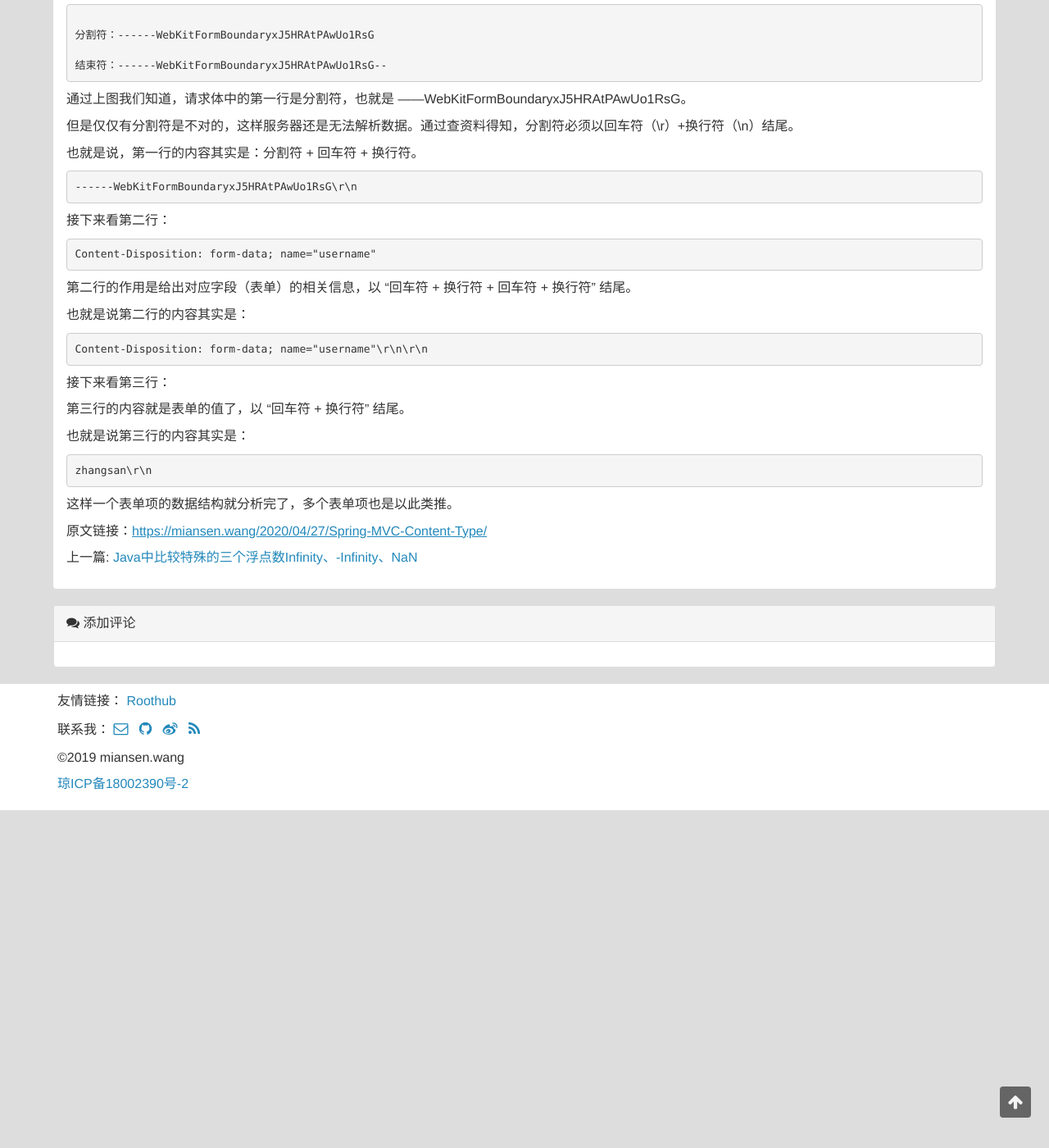
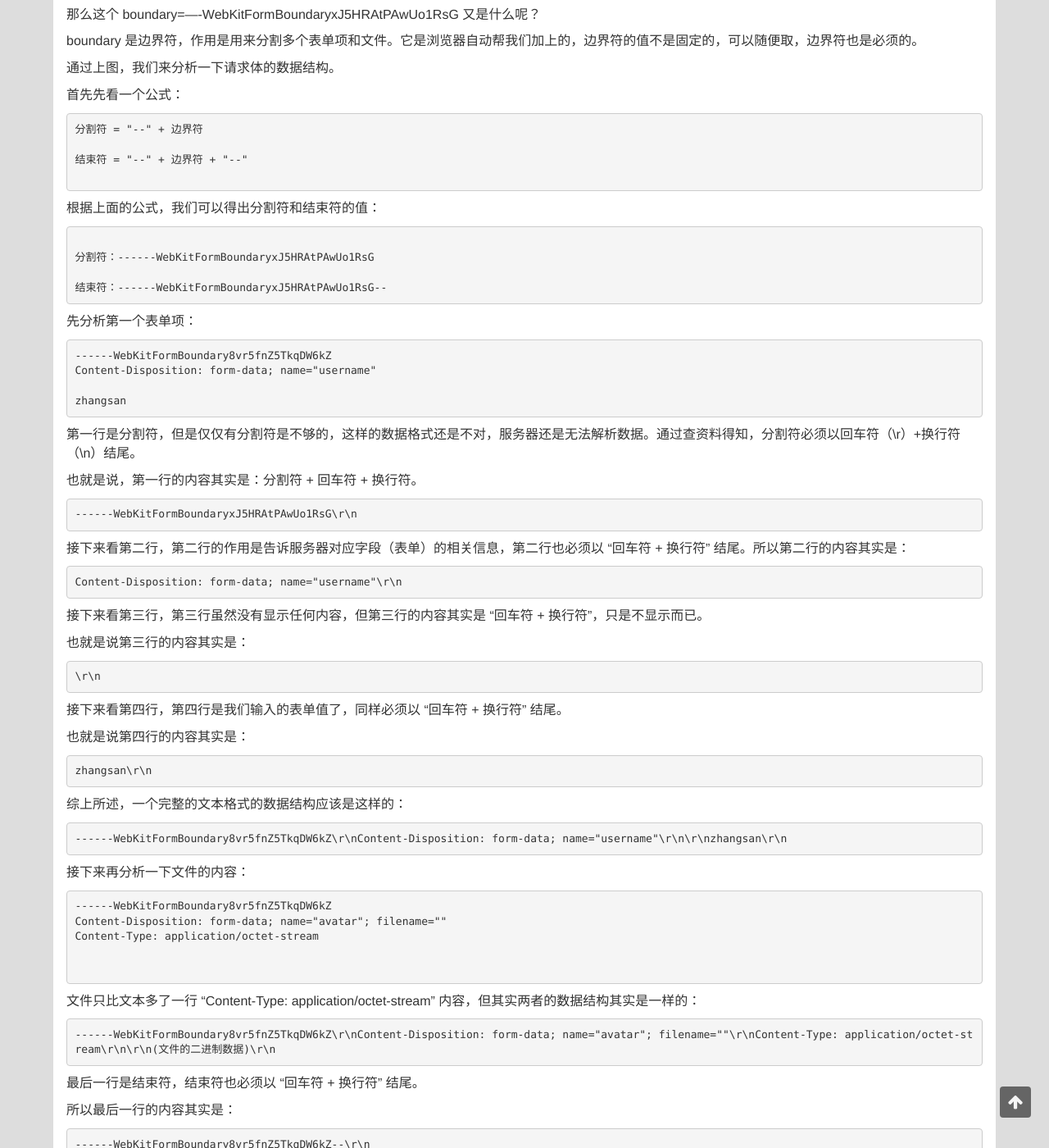
Before and after one commit to miansen/miansen.github.io, a Jekyll site: the page built from _posts/2020-05-01-Content-Type.md, in a window 1280 px wide and 1400 px high, scrolled down 3826 px. Shown: the whole window at 82% size. Built offline with Jekyll 4.4.1, drawn with Linux system fonts in a browser that asks for light colours; comment, search, counter and statistics services are not loaded; some of the changed text lies outside the part shown.

Commit message:
2020-05-01-Content-Type.md

````diff
--- a/_posts/2020-05-01-Spring-MVC-Content-Type.md
+++ b/_posts/2020-05-01-Content-Type.md
@@ -1,9 +1,9 @@
 ---
 layout: post
-title: Spring MVC 前后端交互的多种数据格式，从 Content-Type 说起
-date: 2020-04-27
-categories: SpringMVC
-tags: SpringMVC Content-Type
+title: 解析前后端交互的多种数据类型
+date: 2020-05-01
+categories: Java
+tags: Content-Type
 author: 龙德
 ---
 
@@ -12,15 +12,19 @@ author: 龙德
 
 在 HTTP 协议的请求头中，有一个很重要的属性：Content-Type，它的作用是：
 
-- 作为请求：该属性的作用是：告诉服务器，客户端发送的数据类型。
+- 作为请求：告诉服务器，客户端发送的数据类型。
 
-- 作为响应：该属性的作用是：告诉客户端，服务器响应的数据类型。
+- 作为响应：告诉客户端，服务器响应的数据类型。
 
 客户端或者服务器拿到数据后，通过该数据类型，就可以正确的解析数据。
 
+由于 GET 请求不存在请求体部分，它的参数都是拼接在 URL 尾部，浏览器把数据转换成一个字符串（key1=value1&key2=value2...），然后把这个字符串追加到 URL 后面，用 ? 分割，因此 GET 请求的请求头不需要设置 Content-Type 字段。
+
+所以下面我们所讲的都是针对 POST 请求而言。
+
 Content-Type 属性的值有很多种，下面列举几种最常见的：
 
-- application/x-www-form-urlencoded
+## application/x-www-form-urlencoded
 
 这是最常见的数据类型，前端表单默认使用的就是这种类型。
 
@@ -38,9 +42,9 @@ Content-Type 属性的值有很多种，下面列举几种最常见的：
 
 当我们点击 "登录" 按钮时，浏览器会将所有内容进行编码，拼接成 "key=value" 的格式，也就是键值对的格式。多个键值对之间用 "&" 分割。
 
-在 Chrome 浏览器中，可以看到请求体的数据格式是这样子的：
+当我们提交时，在 Chrome 浏览器中，可以看到请求体的数据格式是这样子的：
 
-![image](https://miansen.wang/assets/20200501174443.jpg)
+![image](/assets/20200501174443.jpg)
 
 可以看到浏览器帮我们拼接成了键值对的格式，key 就是输入框的 name，而 value 就是我们输入的内容。
 
@@ -51,18 +55,16 @@ Content-Type 属性的值有很多种，下面列举几种最常见的：
 ```java
 @RequestMapping(value = "/login.do", method = RequestMethod.POST)
 public String login(@RequestParam(value = "username") String username,
-					@RequestParam(value = "password") String password) {
-	return "index.jsp";
+          @RequestParam(value = "password") String password) {
+  return "index.jsp";
 }
 ```
 
-各个注解的作用这里就不讲了，不熟悉的话可以去看这篇博客：[Spring MVC 常用的注解](https://miansen.wang/2019/06/24/4)
+当 Spring MVC 收到客户端发送来的数据时，根据 Content-Type 声明的数据类型，通过使用 HandlerAdapter 配置的 HttpMessageConverters 来解析请求体中的数据，然后绑定到相应的 bean 上，bean 的类型、个数和顺序跟我们方法声明的参数是一样的。这样后台就接收到了数据。
 
-当 Spring MVC 收到客户端发送来的数据时，根据 Content-Type 声明的数据类型，通过使用 HandlerAdapter 配置的 HttpMessageConverters 来解析请求体中的数据，然后绑定到相应的 bean 上，bean 的类型、个数和顺序跟我们方法声明的参数是一样的。
+![image](/assets/20200501175733.jpg)
 
-![image](https://miansen.wang/assets/20200501175733.jpg)
-
-- application/json
+## application/json
 
 这也是一种很常见的数据类型，这种类型的数据是序列化后的 JSON 字符串。
 
@@ -82,7 +84,7 @@ public String login(@RequestParam(value = "username") String username,
 @RequestMapping(value = "/login.do", method = RequestMethod.POST)
 @ResponseBody
 public String login(@RequestBody User user) {
-	return "login success.";
+  return "login success.";
 }
 ```
 
@@ -117,9 +119,9 @@ JQuery 的 AJAX 默认传递的是 application/x-www-form-urlencoded 类型的
 
 通过 Chrome 浏览器可以看到请求体的数据格式是这样子的：
 
-![image](https://miansen.wang/assets/20200501181634.jpg)
+![image](/assets/20200501181634.jpg)
 
-- multipart/form-data
+## multipart/form-data
 
 在最初的 http 协议中，没有上传文件方面的功能。后来为了支持文件上传，提高二进制文件的传输效率，新增了 multipart/form-data 数据类型。
 
@@ -141,7 +143,7 @@ JQuery 的 AJAX 默认传递的是 application/x-www-form-urlencoded 类型的
 ```java
 @RequestMapping(value = "/login.do", method = RequestMethod.POST)
 public String login(String username, String password, MultipartFile avatar) {
-	return "index.jsp";
+  return "index.jsp";
 }
 ```
 
@@ -151,7 +153,7 @@ MultipartFile 这个类是用来接受前台传过来的文件。
 
 通过 Chrome 浏览器我们可以看到请求体的数据格式，请看下图：
 
-![image](https://miansen.wang/assets/20200501184458.jpg)
+![image](/assets/20200501184458.jpg)
 
 首先先看 Content-Type 属性，它的值是：multipart/form-data; boundary=----WebKitFormBoundaryxJ5HRAtPAwUo1RsG
 
@@ -159,7 +161,7 @@ multipart/form-data 是我们在表单里指定的数据类型，这个是必须
 
 那么这个 boundary=----WebKitFormBoundaryxJ5HRAtPAwUo1RsG 又是什么呢？
 
-boundary 是边界符，作用是用来分割多个表单项和文件。它是浏览器自动帮我们加上的，边界符的值不是固定的，可以随便取。
+boundary 是边界符，作用是用来分割多个表单项和文件。它是浏览器自动帮我们加上的，边界符的值不是固定的，可以随便取，边界符也是必须的。
 
 
 通过上图，我们来分析一下请求体的数据结构。
@@ -173,7 +175,7 @@ boundary 是边界符，作用是用来分割多个表单项和文件。它是
 
 ```
 
-由此我们可以得出分割符和结束符的值：
+根据上面的公式，我们可以得出分割符和结束符的值：
 
 ```
 
@@ -182,9 +184,16 @@ boundary 是边界符，作用是用来分割多个表单项和文件。它是
 结束符：------WebKitFormBoundaryxJ5HRAtPAwUo1RsG--
 ```
 
-通过上图我们知道，请求体中的第一行是分割符，也就是 ------WebKitFormBoundaryxJ5HRAtPAwUo1RsG。
+先分析第一个表单项：
 
-但是仅仅有分割符是不对的，这样服务器还是无法解析数据。通过查资料得知，分割符必须以回车符（\r）+换行符（\n）结尾。
+```
+------WebKitFormBoundary8vr5fnZ5TkqDW6kZ
+Content-Disposition: form-data; name="username"
+
+zhangsan
+```
+
+第一行是分割符，但是仅仅有分割符是不够的，这样的数据格式还是不对，服务器还是无法解析数据。通过查资料得知，分割符必须以回车符（\r）+换行符（\n）结尾。
 
 
 也就是说，第一行的内容其实是：分割符 + 回车符 + 换行符。
@@ -193,28 +202,61 @@ boundary 是边界符，作用是用来分割多个表单项和文件。它是
 ------WebKitFormBoundaryxJ5HRAtPAwUo1RsG\r\n
 ```
 
-接下来看第二行：
+接下来看第二行，第二行的作用是告诉服务器对应字段（表单）的相关信息，第二行也必须以 "回车符 + 换行符" 结尾。所以第二行的内容其实是：
+
 
 ```
-Content-Disposition: form-data; name="username"
+Content-Disposition: form-data; name="username"\r\n
 ```
 
-第二行的作用是给出对应字段（表单）的相关信息，以 "回车符 + 换行符 + 回车符 + 换行符" 结尾。
+接下来看第三行，第三行虽然没有显示任何内容，但第三行的内容其实是 "回车符 + 换行符"，只是不显示而已。
 
-也就是说第二行的内容其实是：
+也就是说第三行的内容其实是：
 
 ```
-Content-Disposition: form-data; name="username"\r\n\r\n
+\r\n
 ```
 
-接下来看第三行：
+接下来看第四行，第四行是我们输入的表单值了，同样必须以 "回车符 + 换行符" 结尾。
 
-第三行的内容就是表单的值了，以 "回车符 + 换行符" 结尾。
-
-也就是说第三行的内容其实是：
+也就是说第四行的内容其实是：
 
 ```
 zhangsan\r\n
 ```
 
-这样一个表单项的数据结构就分析完了，多个表单项也是以此类推。
+综上所述，一个完整的文本格式的数据结构应该是这样的：
+
+
+```
+------WebKitFormBoundary8vr5fnZ5TkqDW6kZ\r\nContent-Disposition: form-data; name="username"\r\n\r\nzhangsan\r\n
+```
+
+
+接下来再分析一下文件的内容：
+
+```
+------WebKitFormBoundary8vr5fnZ5TkqDW6kZ
+Content-Disposition: form-data; name="avatar"; filename=""
+Content-Type: application/octet-stream
+
+
+```
+
+文件只比文本多了一行 "Content-Type: application/octet-stream" 内容，但其实两者的数据结构其实是一样的：
+
+```
+------WebKitFormBoundary8vr5fnZ5TkqDW6kZ\r\nContent-Disposition: form-data; name="avatar"; filename=""\r\nContent-Type: application/octet-stream\r\n\r\n(文件的二进制数据)\r\n
+```
+
+最后一行是结束符，结束符也必须以 "回车符 + 换行符" 结尾。
+
+所以最后一行的内容其实是：
+
+```
+------WebKitFormBoundary8vr5fnZ5TkqDW6kZ--\r\n
+```
+
+综上所述，请求体的完整数据结构如下图：
+
+![image](/assets/20200502190612.jpg)
````
Also changed, not shown: assets/20200501181634.jpg (added), assets/20200502190612.jpg (added).
